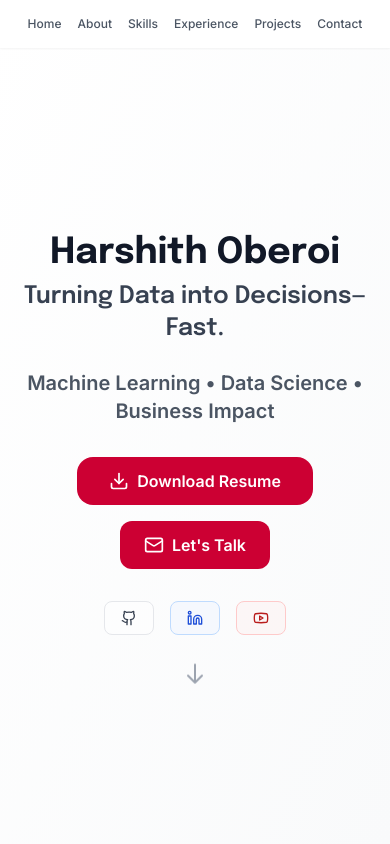
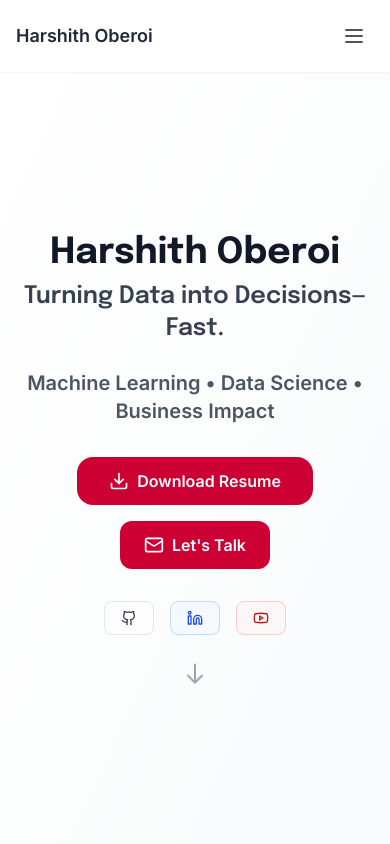
Before and after one commit to oberoiharshith/portfolio, a React (Vite) app: page / in a window 390 px wide. Shown: the top 844 px of the page. Built offline with nearby package versions, Linux system fonts and the light colour scheme.

Commit message:
Improve mobile navigation
Adjusted the navigation bar to ensure better fit and visibility on mobile devices, while maintaining its appearance on desktop.

```diff
--- a/src/pages/Index.tsx
+++ b/src/pages/Index.tsx
@@ -1,5 +1,6 @@
 
-import { useEffect } from 'react';
+import { useEffect, useState } from 'react';
+import { Menu, X } from 'lucide-react';
 import Hero from '../components/Hero';
 import About from '../components/About';
 import FeaturedProjects from '../components/FeaturedProjects';
@@ -13,6 +14,7 @@ import Contact from '../components/Contact';
 import Education from '../components/Education';
 
 const Index = () => {
+  const [mobileMenuOpen, setMobileMenuOpen] = useState(false);
   useEffect(() => {
     const observerOptions = {
       threshold: 0.1,
@@ -38,8 +40,9 @@ const Index = () => {
   return (
     <div className="min-h-screen bg-white">
       <header className="fixed top-0 left-0 right-0 bg-white/95 backdrop-blur-sm shadow-sm z-50">
-        <nav className="max-w-6xl mx-auto flex justify-center items-center py-4 px-4">
-          <div className="hidden md:flex space-x-6 text-sm font-medium">
+        <nav className="max-w-6xl mx-auto flex justify-between items-center py-4 px-4">
+          {/* Desktop Navigation */}
+          <div className="hidden md:flex space-x-6 text-sm font-medium mx-auto">
             <a href="#home" className="text-gray-600 hover:text-[#cc0033] transition-colors">Home</a>
             <a href="#about" className="text-gray-600 hover:text-[#cc0033] transition-colors">About</a>
             <a href="#skills" className="text-gray-600 hover:text-[#cc0033] transition-colors">Skills</a>
@@ -50,15 +53,44 @@ const Index = () => {
             <a href="#contact" className="text-gray-600 hover:text-[#cc0033] transition-colors">Contact</a>
           </div>
 
-          <div className="md:hidden flex space-x-4 text-xs font-medium overflow-x-auto">
-            <a href="#home" className="text-gray-600 hover:text-[#cc0033] whitespace-nowrap">Home</a>
-            <a href="#about" className="text-gray-600 hover:text-[#cc0033] whitespace-nowrap">About</a>
-            <a href="#skills" className="text-gray-600 hover:text-[#cc0033] whitespace-nowrap">Skills</a>
-            <a href="#experience" className="text-gray-600 hover:text-[#cc0033] whitespace-nowrap">Experience</a>
-            <a href="#projects" className="text-gray-600 hover:text-[#cc0033] whitespace-nowrap">Projects</a>
-            <a href="#contact" className="text-gray-600 hover:text-[#cc0033] whitespace-nowrap">Contact</a>
+          {/* Mobile Navigation */}
+          <div className="md:hidden flex items-center justify-between w-full">
+            <span className="text-lg font-semibold text-gray-800">Harshith Oberoi</span>
+            <button
+              onClick={() => setMobileMenuOpen(!mobileMenuOpen)}
+              className="p-2 text-gray-600 hover:text-[#cc0033] transition-colors"
+            >
+              {mobileMenuOpen ? <X className="h-6 w-6" /> : <Menu className="h-6 w-6" />}
+            </button>
           </div>
         </nav>
+
+        {/* Mobile Menu Overlay */}
+        {mobileMenuOpen && (
+          <div className="md:hidden bg-white/95 backdrop-blur-sm border-t border-gray-200">
+            <div className="px-4 py-4 space-y-3">
+              {[
+                { href: '#home', label: 'Home' },
+                { href: '#about', label: 'About' },
+                { href: '#skills', label: 'Skills' },
+                { href: '#experience', label: 'Experience' },
+                { href: '#projects', label: 'Projects' },
+                { href: '#education', label: 'Education' },
+                { href: '#certifications', label: 'Certifications' },
+                { href: '#contact', label: 'Contact' }
+              ].map((item) => (
+                <a
+                  key={item.href}
+                  href={item.href}
+                  className="block text-gray-600 hover:text-[#cc0033] transition-colors font-medium py-2"
+                  onClick={() => setMobileMenuOpen(false)}
+                >
+                  {item.label}
+                </a>
+              ))}
+            </div>
+          </div>
+        )}
       </header>
       <Hero />
       <About />
```
